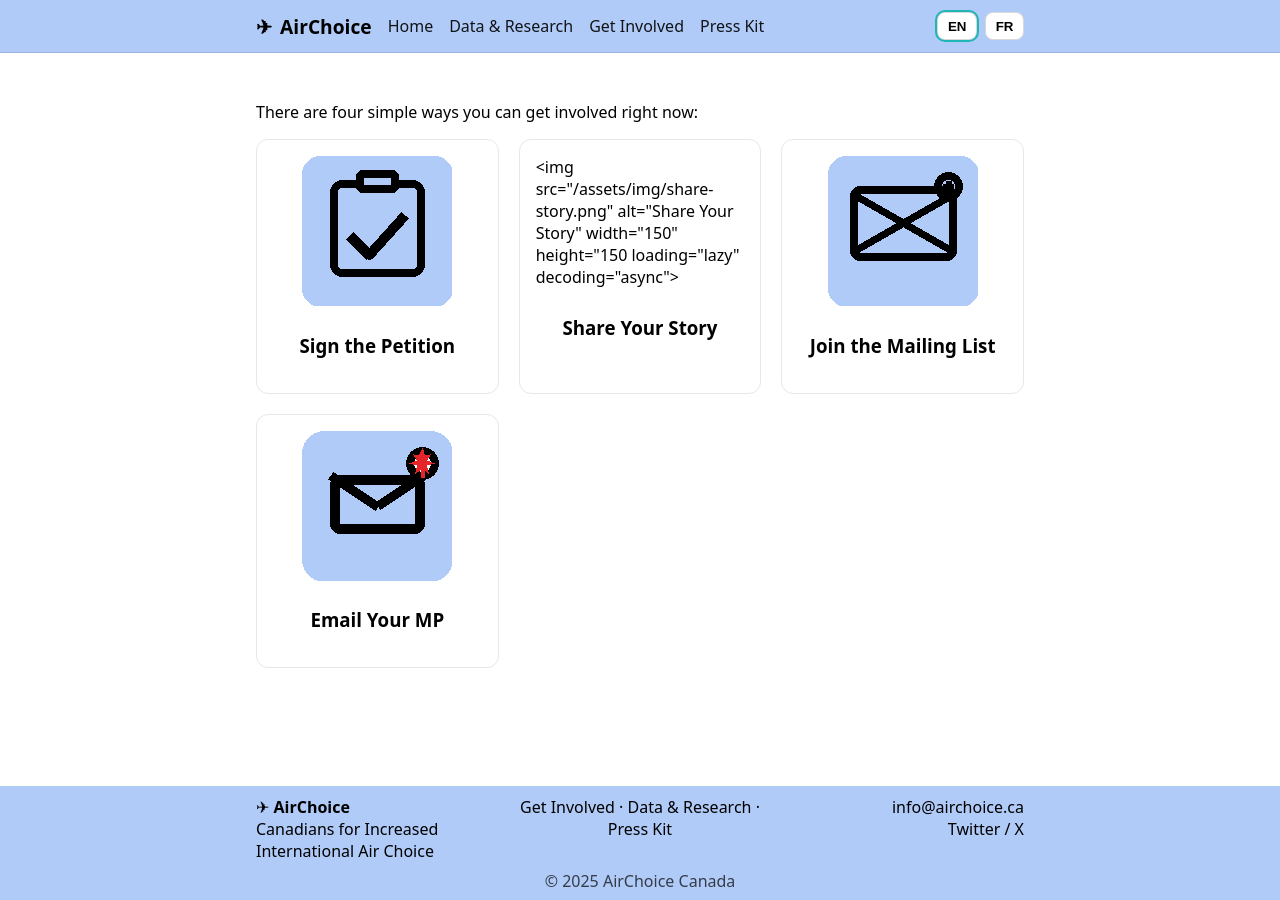
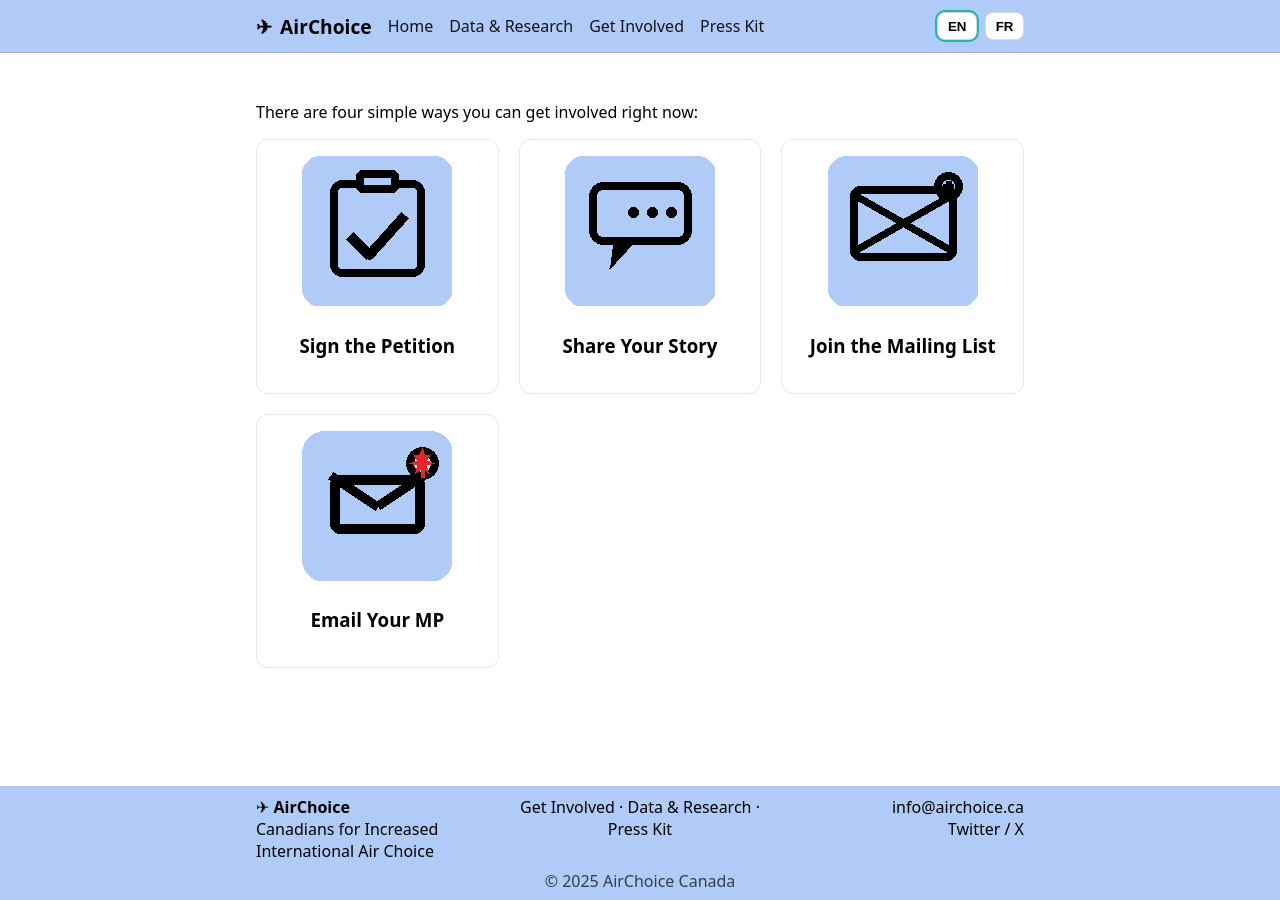
Before and after one commit to airchoicecanada/airchoicecanada.github.io, a Jekyll site: the page built from get-involved/index.md, in a window 1280 px wide. Built offline with Jekyll 4.4.1, drawn with Linux system fonts in a browser that asks for light colours; our own code applies the rules of GitHub Pages for plain Markdown files.

Commit message:
Update index.md

```diff
--- a/get-involved/index.md
+++ b/get-involved/index.md
@@ -20,7 +20,7 @@
   </a>
 
   <a class="cta-card" href="{{ '/share-your-story/' | relative_url }}">
-    <img src="{{ '/assets/img/share-story.png' | relative_url }}" alt="Share Your Story" width="150" height="150 loading="lazy" decoding="async">
+    <img src="{{ '/assets/img/share-story.png' | relative_url }}" alt="Share Your Story" width="150" height="150" loading="lazy" decoding="async">
     <div class="lang-en"><h3>Share Your Story</h3></div>
     <div class="lang-fr"><h3>Racontez votre histoire</h3></div>
   </a>
```
